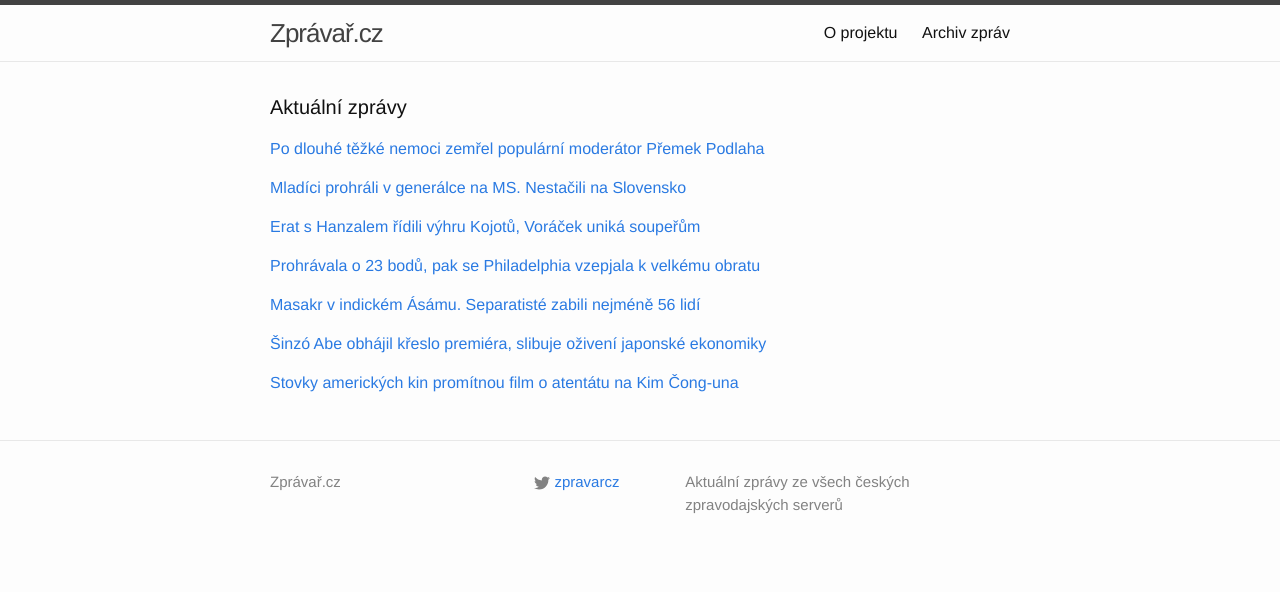
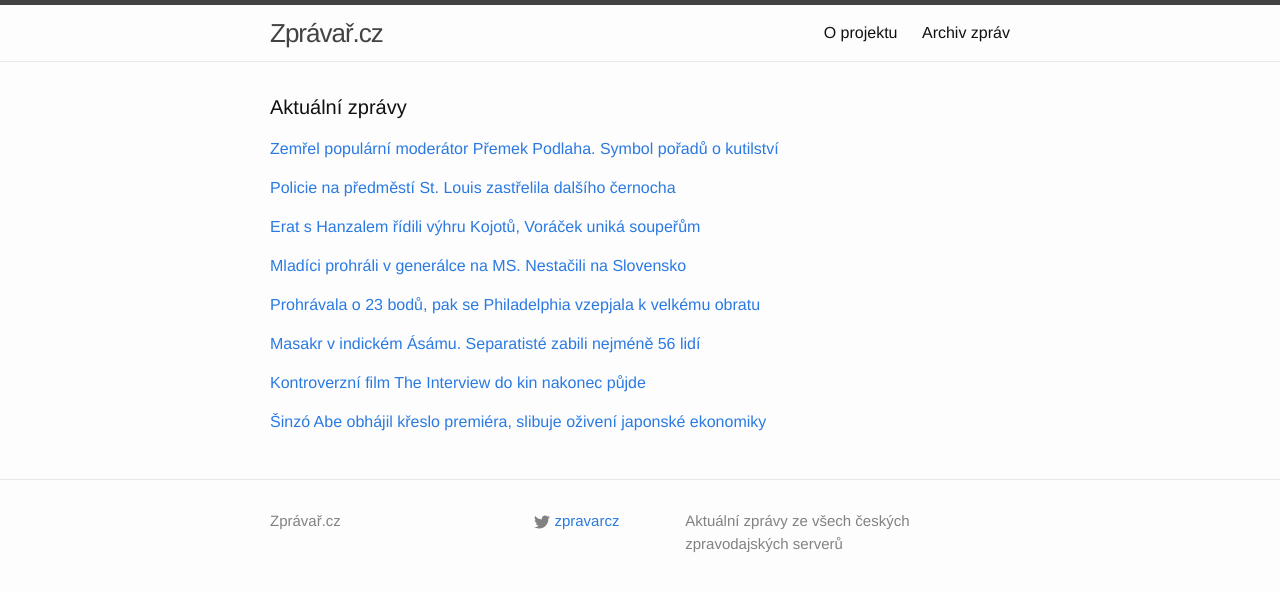
Before and after one commit to adliska/zpravar, a Jekyll site: the page built from index.html, in a window 1280 px wide. Shown: the top 592 px of the page. Built offline with Jekyll 4.4.1, drawn with Linux system fonts in a browser that asks for light colours; some of the changed lines change nothing that is shown.

Commit message:
zpravar news update

```diff
--- a/index.html
+++ b/index.html
@@ -5,23 +5,27 @@ layout: default
 <div class="home">
     <h1 class="page-heading">Aktuální zprávy</h1>
 
-<p><a href="javascript:;" onclick="toggle_visibility('zpravy0')">Po dlouhé těžké nemoci zemřel populární moderátor Přemek Podlaha</a></p>
+<p><a href="javascript:;" onclick="toggle_visibility('zpravy0')">Zemřel populární moderátor Přemek Podlaha. Symbol pořadů o kutilství</a></p>
 <div id="zpravy0" style="display:none">
 <ul>
+<li><a href=http://www.rozhlas.cz/_zprava/zemrel-popularni-moderator-premek-podlaha-symbol-poradu-o-kutilstvi--1436538>Zemřel populární moderátor Přemek Podlaha. Symbol pořadů o kutilství - www.rozhlas.cz</a></li>
+<li><a href=http://zpravy.aktualne.cz/domaci/zemrel-popularni-moderator-poradu-pro-kutily-premek-podlaha/r~34e0941c8b5011e49bec0025900fea04/>Zemřel Přemek Podlaha, populární moderátor pořadů pro kutily - zpravy.aktualne.cz</a></li>
+<li><a href=http://www.tyden.cz/rubriky/lide/zemrel-kutilsky-moderator-premek-podlaha_328279.html>Zemřel kutilský moderátor Přemek Podlaha - www.tyden.cz</a></li>
 <li><a href=http://www.rozhlas.cz/_zprava/po-dlouhe-tezke-nemoci-zemrel-popularni-moderator-premek-podlaha--1436538>Po dlouhé těžké nemoci zemřel populární moderátor Přemek Podlaha - www.rozhlas.cz</a></li>
 <li><a href=http://domaci.ihned.cz/c1-63297760-premek-podlaha-zemrel-tezka-nemoc>Zemřel Přemek Podlaha, moderátor pořadů pro kutily - domaci.ihned.cz</a></li>
 <li><a href=http://www.lidovky.cz/zemrel-premek-podlaha-dvorni-radce-chaluparu-a-kutilu-bylo-mu-76-let-1dn-/lide.aspx?c=A141224_100546_lide_hm>Zemřel Přemek Podlaha, dvorní rádce chalupářů a kutilů. Bylo mu 76 let  - www.lidovky.cz</a></li>
 <li><a href=http://www.novinky.cz/kultura/357185-zemrel-premek-podlaha.html>Zemřel Přemek Podlaha - www.novinky.cz</a></li>
 <li><a href=http://kultura.idnes.cz/zemrel-premek-podlaha-0uf-/filmvideo.aspx?c=A141224_100508_filmvideo_hro>Zemřel Přemek Podlaha, modla českých kutilů a zahrádkářů - kultura.idnes.cz</a></li>
 </ul>
-</div><p><a href="javascript:;" onclick="toggle_visibility('zpravy1')">Mladíci prohráli v generálce na MS. Nestačili na Slovensko</a></p>
+</div><p><a href="javascript:;" onclick="toggle_visibility('zpravy1')">Policie na předměstí St. Louis zastřelila dalšího černocha</a></p>
 <div id="zpravy1" style="display:none">
 <ul>
-<li><a href=http://www.tyden.cz/rubriky/sport/hokej/mladici-prohrali-v-generalce-na-ms-nestacili-na-slovensko_328274.html>Mladíci prohráli v generálce na MS. Nestačili na Slovensko - www.tyden.cz</a></li>
-<li><a href=http://www.tyden.cz/rubriky/sport/hokej/mladici-prohrali-generalku-na-ms-nestacili-na-slovensko_328274.html>Mladíci prohráli generálku na MS. Nestačili na Slovensko - www.tyden.cz</a></li>
-<li><a href=http://www.denik.cz/hokej/opet-neuspech-ceska-dvacitka-pred-startem-ms-nestacila-ani-na-slovaky-20141224.html>Opět neúspěch. Česká dvacítka před startem MS nestačila ani na Slováky - www.denik.cz</a></li>
-<li><a href=http://hokej.idnes.cz/cesti-hokejiste-do-20-let-prohrali-se-slovenskem-frv-/reprezentace.aspx?c=A141224_083654_reprezentace_ot>Mladí hokejisté dali Slovensku jediný gól a generálku prohráli - hokej.idnes.cz</a></li>
-<li><a href=http://sport.aktualne.cz/spatna-generalka-dvacitka-prohrala-v-kanade-se-slovaky/r~64b0032a8b3d11e4b98c002590604f2e/>Špatná generálka. Dvacítka prohrála v Kanadě se Slováky - sport.aktualne.cz</a></li>
+<li><a href=http://zpravy.aktualne.cz/zahranici/policie-na-predmesti-st-louis-zastrelila-dalsiho-cernocha/r~ef3ffb588b5111e4a7d8002590604f2e/>Policie na předměstí St. Louis zastřelila dalšího černocha - zpravy.aktualne.cz</a></li>
+<li><a href=http://www.novinky.cz/zahranicni/amerika/357186-policie-na-predmesti-st-louis-zastrelila-dalsiho-cernocha.html>Policie na předměstí St. Louis zastřelila dalšího černocha - www.novinky.cz</a></li>
+<li><a href=http://www.lidovky.cz/policie-v-st-louis-zastrelila-dalsiho-cernocha-hrozil-zbrani-pti-/zpravy-svet.aspx?c=A141224_101938_ln_zahranici_hm>Policie v americkém St. Louis zastřelila dalšího černocha. Hrozil zbraní  - www.lidovky.cz</a></li>
+<li><a href=http://www.ceskatelevize.cz/ct24/svet/296373-policie-na-predmesti-st-louis-zastrelila-cernosskeho-mladika/>Policie na předměstí St. Louis zastřelila černošského mladíka - www.ceskatelevize.cz</a></li>
+<li><a href=http://zpravy.idnes.cz/policie-v-st-louis-zastrelila-dalsiho-cernocha-fle-/zahranicni.aspx?c=A141224_100532_zahranicni_im>V St. Louis zastřelil policista dalšího černocha, mladík na něj mířil - zpravy.idnes.cz</a></li>
+<li><a href=http://www.ceskenoviny.cz/zpravy/zpravy/policie-na-predmesti-st-louis-zastrelila-dalsiho-cernocha/1162222>Policie na předměstí St. Louis zastřelila dalšího černocha - www.ceskenoviny.cz</a></li>
 </ul>
 </div><p><a href="javascript:;" onclick="toggle_visibility('zpravy2')">Erat s Hanzalem řídili výhru Kojotů, Voráček uniká soupeřům</a></p>
 <div id="zpravy2" style="display:none">
@@ -32,34 +36,44 @@ layout: default
 <li><a href=http://hokej.idnes.cz/skvely-voracek-byl-u-dvou-golu-dev-/nhl.aspx?c=A141224_073346_nhl_Mkr>Skvělý Voráček byl u dvou gólů, Palát a Hanzal přihráli dokonce na tři - hokej.idnes.cz</a></li>
 <li><a href=http://www.tyden.cz/rubriky/sport/hokej/nhl/erat-s-hanzalem-radili-v-edmontonu-arizone-zaridili-vyhru_328268.html>Erat s Hanzalem řádili v Edmontonu. Arizoně zařídili výhru - www.tyden.cz</a></li>
 </ul>
-</div><p><a href="javascript:;" onclick="toggle_visibility('zpravy3')">Prohrávala o 23 bodů, pak se Philadelphia vzepjala k velkému obratu</a></p>
+</div><p><a href="javascript:;" onclick="toggle_visibility('zpravy3')">Mladíci prohráli v generálce na MS. Nestačili na Slovensko</a></p>
 <div id="zpravy3" style="display:none">
+<ul>
+<li><a href=http://www.tyden.cz/rubriky/sport/hokej/mladici-prohrali-v-generalce-na-ms-nestacili-na-slovensko_328274.html>Mladíci prohráli v generálce na MS. Nestačili na Slovensko - www.tyden.cz</a></li>
+<li><a href=http://www.tyden.cz/rubriky/sport/hokej/mladici-prohrali-generalku-na-ms-nestacili-na-slovensko_328274.html>Mladíci prohráli generálku na MS. Nestačili na Slovensko - www.tyden.cz</a></li>
+<li><a href=http://www.denik.cz/hokej/opet-neuspech-ceska-dvacitka-pred-startem-ms-nestacila-ani-na-slovaky-20141224.html>Opět neúspěch. Česká dvacítka před startem MS nestačila ani na Slováky - www.denik.cz</a></li>
+<li><a href=http://hokej.idnes.cz/cesti-hokejiste-do-20-let-prohrali-se-slovenskem-frv-/reprezentace.aspx?c=A141224_083654_reprezentace_ot>Mladí hokejisté dali Slovensku jediný gól a generálku prohráli - hokej.idnes.cz</a></li>
+<li><a href=http://sport.aktualne.cz/spatna-generalka-dvacitka-prohrala-v-kanade-se-slovaky/r~64b0032a8b3d11e4b98c002590604f2e/>Špatná generálka. Dvacítka prohrála v Kanadě se Slováky - sport.aktualne.cz</a></li>
+</ul>
+</div><p><a href="javascript:;" onclick="toggle_visibility('zpravy4')">Prohrávala o 23 bodů, pak se Philadelphia vzepjala k velkému obratu</a></p>
+<div id="zpravy4" style="display:none">
 <ul>
 <li><a href=http://sport.idnes.cz/vysledky-nba-c9b-/basket.aspx?c=A141224_084431_sport-basket_ot>Prohrávala o 23 bodů, pak se Philadelphia vzepjala k velkému obratu - sport.idnes.cz</a></li>
 <li><a href=http://www.sportovninoviny.cz/zpravy/basketbaliste-philadelphie-predvedli-v-miami-vitezny-obrat/1162189>Basketbalisté Philadelphie předvedli v Miami vítězný obrat - www.sportovninoviny.cz</a></li>
 <li><a href=http://www.denik.cz/ostatni_sport/to-byl-obrat-philadelphia-zaskocila-miami-wayde-horsi-uz-to-byt-nemohlo-20141224.html>To byl obrat: Philadelphia zaskočila Miami. Wayde: Horší už to být nemohlo - www.denik.cz</a></li>
 <li><a href=http://sport.aktualne.cz/nejhorsi-tym-nba-sokoval-miami-velkym-obratem/r~b3e3d7248b4111e4bdad0025900fea04/>Nejhorší tým NBA šokoval Miami velkým obratem - sport.aktualne.cz</a></li>
 </ul>
-</div><p><a href="javascript:;" onclick="toggle_visibility('zpravy4')">Masakr v indickém Ásámu. Separatisté zabili nejméně 56 lidí</a></p>
-<div id="zpravy4" style="display:none">
+</div><p><a href="javascript:;" onclick="toggle_visibility('zpravy5')">Masakr v indickém Ásámu. Separatisté zabili nejméně 56 lidí</a></p>
+<div id="zpravy5" style="display:none">
 <ul>
 <li><a href=http://www.ceskatelevize.cz/ct24/svet/296372-masakr-v-indickem-asamu-separatiste-zabili-nejmene-56-lidi/>Masakr v indickém Ásámu. Separatisté zabili nejméně 56 lidí - www.ceskatelevize.cz</a></li>
 <li><a href=http://www.rozhlas.cz/_zprava/kmenovi-separatiste-v-indickem-asamu-zabili-nejmene-56-lidi--1436523>Kmenoví separatisté v indickém Ásámu zabili nejméně 56 lidí - www.rozhlas.cz</a></li>
 <li><a href=http://www.novinky.cz/zahranicni/svet/357182-kmenovi-separatiste-v-indickem-asamu-zabili-nejmene-56-lidi.html>Kmenoví separatisté v indickém Ásámu zabili nejméně 56 lidí  - www.novinky.cz</a></li>
 <li><a href=http://www.ceskenoviny.cz/zpravy/zpravy/kmenovi-separatiste-v-indickem-asamu-zabili-nejmene-56-lidi/1162176>Kmenoví separatisté v indickém Ásámu zabili nejméně 56 lidí - www.ceskenoviny.cz</a></li>
 </ul>
-</div><p><a href="javascript:;" onclick="toggle_visibility('zpravy5')">Šinzó Abe obhájil křeslo premiéra, slibuje oživení japonské ekonomiky</a></p>
-<div id="zpravy5" style="display:none">
+</div><p><a href="javascript:;" onclick="toggle_visibility('zpravy6')">Kontroverzní film The Interview do kin nakonec půjde</a></p>
+<div id="zpravy6" style="display:none">
+<ul>
+<li><a href=http://echo24.cz/a/iY9ix>Kontroverzní film The Interview do kin nakonec půjde - echo24.cz</a></li>
+<li><a href=http://zahranicni.ihned.cz/amerika-usa/c1-63297560-interview-kim-cong-un-kldr-komunisticka-korea-severni-film-atentat>Stovky amerických kin promítnou film o atentátu na Kim Čong-una - zahranicni.ihned.cz</a></li>
+<li><a href=http://www.ceskenoviny.cz/zpravy/zpravy/parodii-na-severokorejskeho-vudce-promitne-na-200-americkych-kin/1162170>Parodii na severokorejského vůdce promítne na 200 amerických kin - www.ceskenoviny.cz</a></li>
+<li><a href=http://art.ihned.cz/film-a-televize/c1-63297360-the-interview-film-kina>Komedii o atentátu na lídra KLDR uvede přes 200 amerických kin - art.ihned.cz</a></li>
+</ul>
+</div><p><a href="javascript:;" onclick="toggle_visibility('zpravy7')">Šinzó Abe obhájil křeslo premiéra, slibuje oživení japonské ekonomiky</a></p>
+<div id="zpravy7" style="display:none">
 <ul>
 <li><a href=http://www.ceskatelevize.cz/ct24/svet/296370-sinzo-abe-obhajil-kreslo-premiera-slibuje-oziveni-japonske-ekonomiky/>Šinzó Abe obhájil křeslo premiéra, slibuje oživení japonské ekonomiky - www.ceskatelevize.cz</a></li>
 <li><a href=http://zpravy.e15.cz/zahranicni/politika/abe-je-znovu-premierem-japonsko-zprovozni-jaderne-elektrarny-slibuje-1148546>Abe je znovu premiérem. Japonsko zprovozní jaderné elektrárny, slibuje - zpravy.e15.cz</a></li>
 <li><a href=http://www.ceskenoviny.cz/zpravy/zpravy/japonsky-parlament-zvolil-po-vyhranych-volbach-abeho-premierem/1162178>Japonský parlament zvolil po vyhraných volbách Abeho premiérem - www.ceskenoviny.cz</a></li>
 </ul>
-</div><p><a href="javascript:;" onclick="toggle_visibility('zpravy6')">Stovky amerických kin promítnou film o atentátu na Kim Čong-una</a></p>
-<div id="zpravy6" style="display:none">
-<ul>
-<li><a href=http://zahranicni.ihned.cz/amerika-usa/c1-63297560-interview-kim-cong-un-kldr-komunisticka-korea-severni-film-atentat>Stovky amerických kin promítnou film o atentátu na Kim Čong-una - zahranicni.ihned.cz</a></li>
-<li><a href=http://www.ceskenoviny.cz/zpravy/zpravy/parodii-na-severokorejskeho-vudce-promitne-na-200-americkych-kin/1162170>Parodii na severokorejského vůdce promítne na 200 amerických kin - www.ceskenoviny.cz</a></li>
-<li><a href=http://art.ihned.cz/film-a-televize/c1-63297360-the-interview-film-kina>Komedii o atentátu na lídra KLDR uvede přes 200 amerických kin - art.ihned.cz</a></li>
-</ul>
 </div></div>
```
